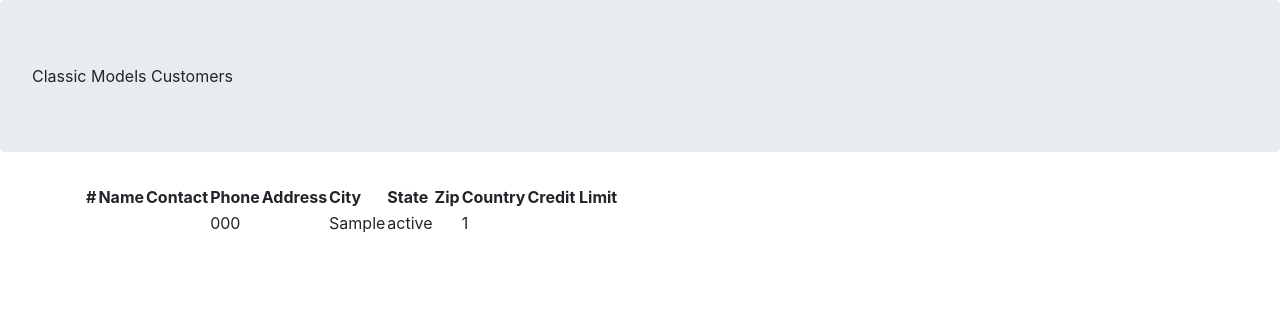
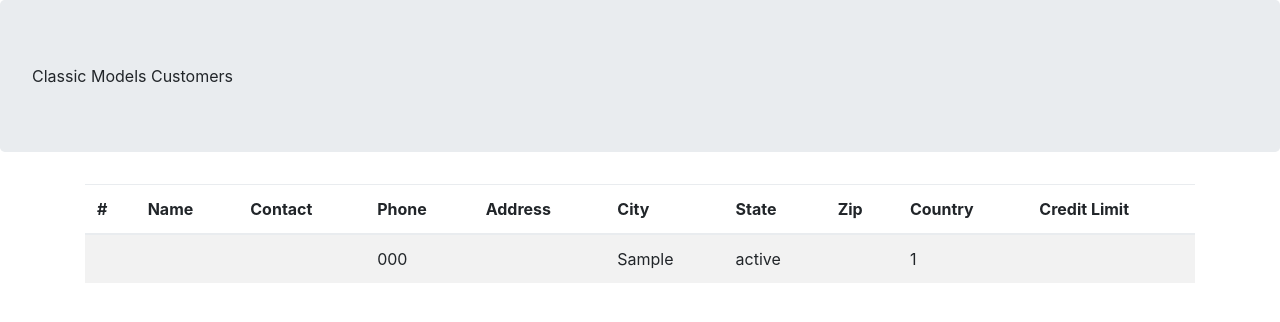
Before and after one commit to thePortus/classicmodels, a PHP site: page /customers.php in a window 1280 px wide. Shown: the top 322 px of the page. Run offline with PHP 8.4, Linux system fonts and the light colour scheme; tables that the repository leaves empty or names only in its code hold one stand-in row (values such as "Sample post"); data that the repository does not hold is empty; some libraries are stand-ins or nearby versions.

Commit message:
table bootstraped

```diff
--- a/customers.php
+++ b/customers.php
@@ -36,7 +36,7 @@ $result = $conn->query($sql);
     <body>
         <div class="jumbotron">Classic Models Customers</div>
         <div class="container">
-            <table>
+            <table class="table table-striped table-hover table-condensed">
                 <thead>
                     <tr>
                         <th>#</th><th>Name</th><th>Contact</th><th>Phone</th><th>Address</th><th>City</th><th>State</th><th>Zip</th><th>Country</th><th>Credit Limit</th>
```
